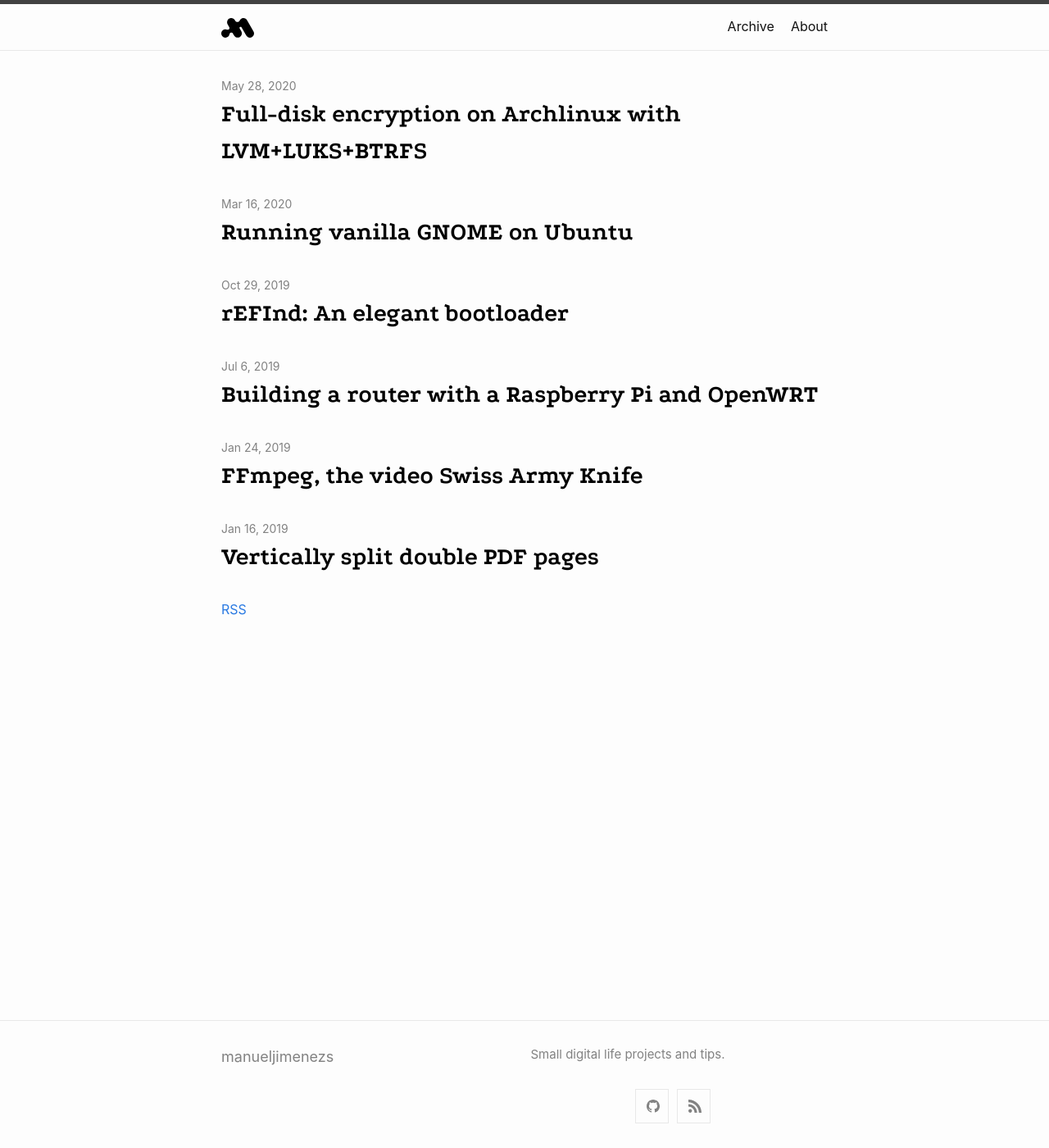
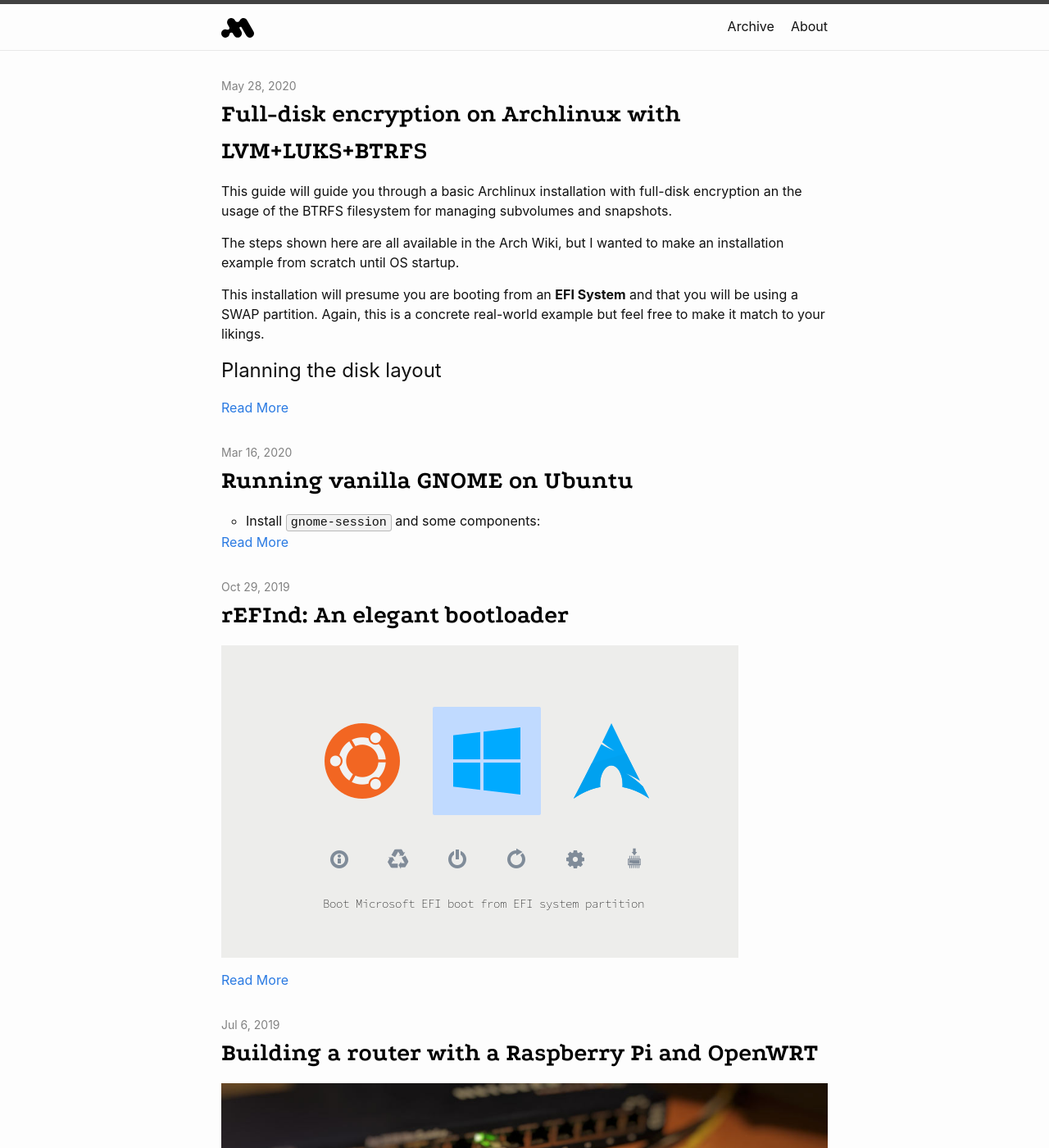
Before and after one commit to manueljimenezs/manueljimenezs.github.io, a Jekyll site: the page built from index.md, in a window 1280 px wide and 1400 px high. Shown: the whole window at 82% size. Built offline with Jekyll 4.4.1, drawn with Linux system fonts in a browser that asks for light colours; some of the changed text lies outside the part shown.

Commit message:
config fix

```diff
--- a/_config.yml
+++ b/_config.yml
@@ -18,7 +18,7 @@ title: manueljimenezs
 description: > # this means to ignore newlines until "baseurl:"
   Small digital life projects and tips.
 
-show_excerpts: false
+show_excerpts: true
 
 baseurl: "" # the subpath of your site, e.g. /blog
 url: "https://manueljimenezs.github.io" # the base hostname & protocol for your site, e.g. http://example.com
--- a/_layouts/home.html
+++ b/_layouts/home.html
@@ -24,7 +24,7 @@ layout: default
         </h3>
         {%- if site.show_excerpts -%}
           {% if post.content contains "<!-- more -->" %}
-            {{ post.content | split:"<!-- more -->" | first % }} <a href="{{ post.url | relative_url }}">Read More</a>
+            {{ post.content | split:"<!-- more -->" | first }} <a href="{{ post.url | relative_url }}">Read More</a>
           {% else %}
             {{ post.excerpt}} <a href="{{ post.url | relative_url }}">Read More</a>
 
```
